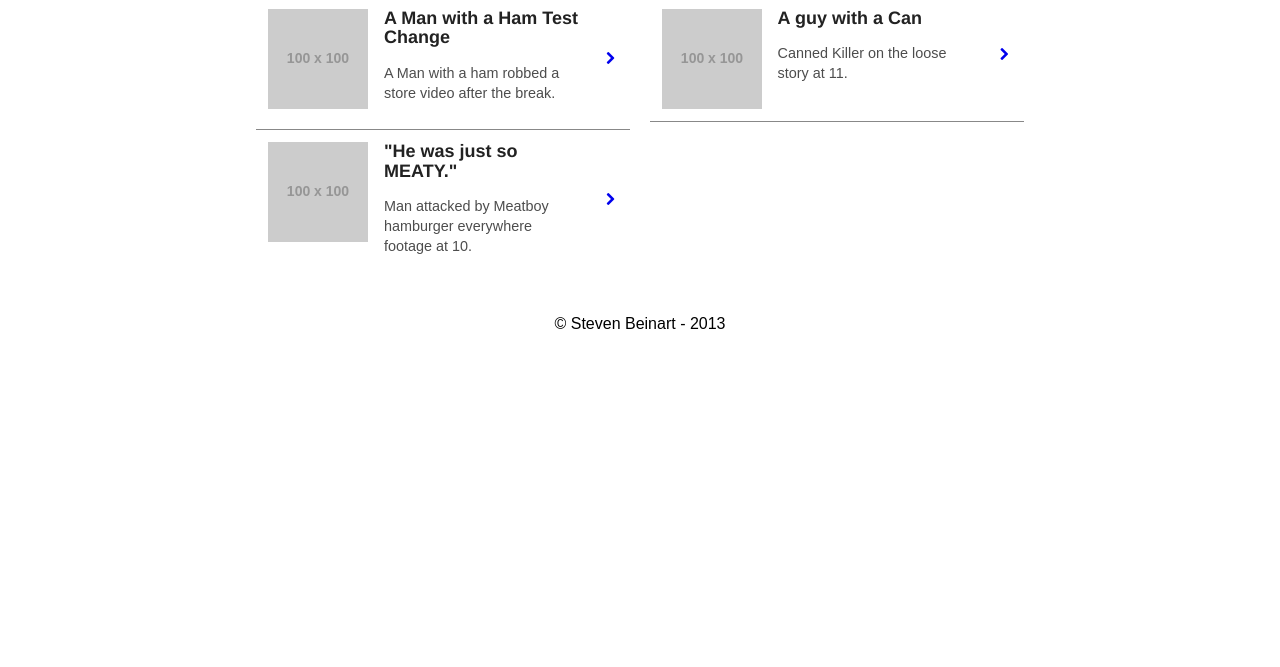
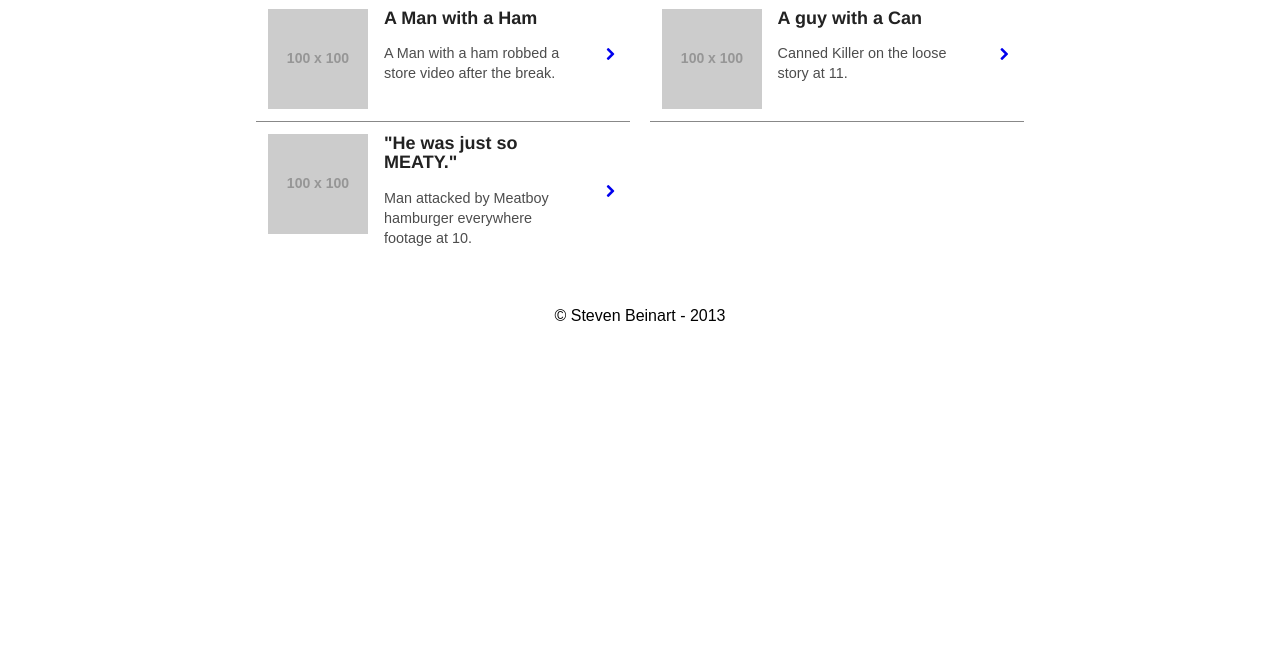
Before and after one commit to sbeinart/N300, a plain HTML site: page index.html in a window 1280 px wide. Shown: the part 133-800 px from the top of the page. Drawn offline with nearby package versions, Linux system fonts and the light colour scheme; placeholder pictures from the web are drawn by us.

Commit message:
Undid Test Change

```diff
--- a/index.html
+++ b/index.html
@@ -54,7 +54,7 @@
 
 		        		<img src="http://placehold.it/100x100" class="article-thumbnail" />
 
-		        		<h3 class="article-header">A Man with a Ham Test Change</h3>
+		        		<h3 class="article-header">A Man with a Ham</h3>
 
 		        		<p class="article-excerpt">A Man with a ham robbed a store video after the break.</p>
 
```
